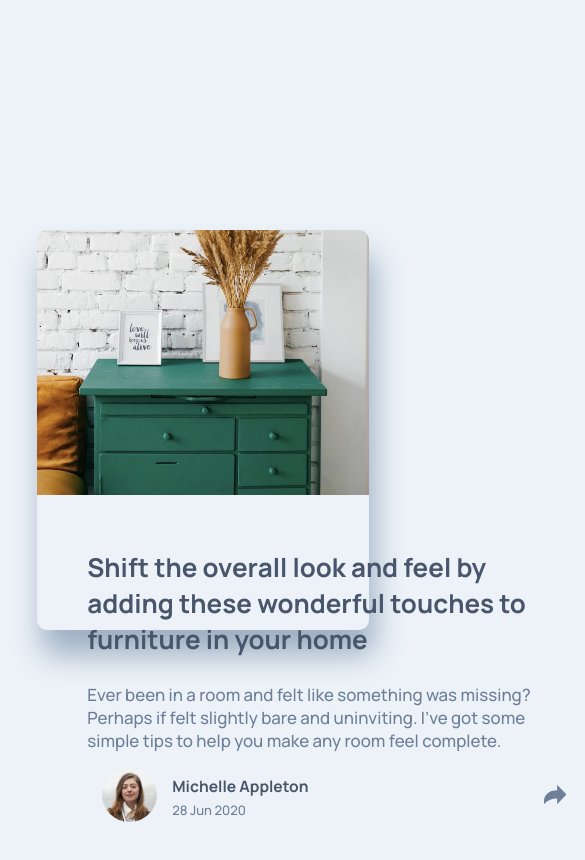
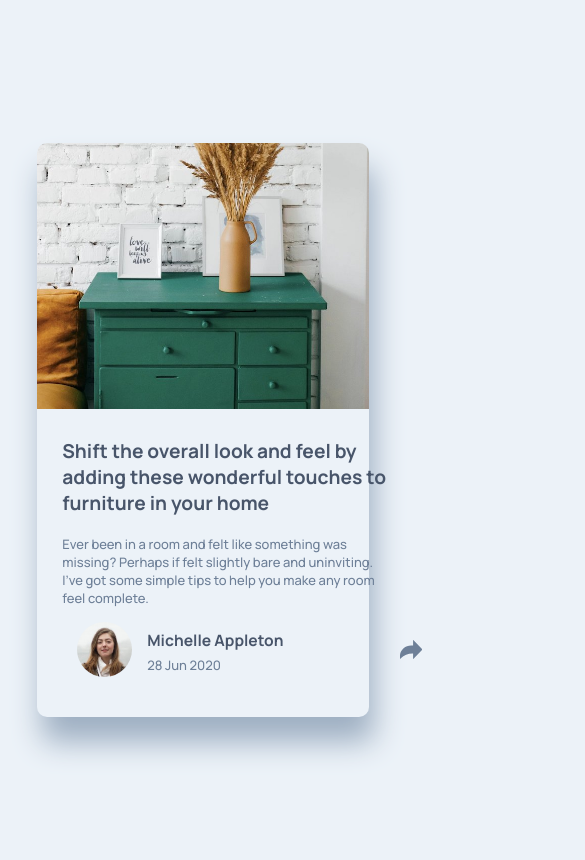
Before and after one commit to LenyPython/article-preview-component, a React (Create React App) app: page / in a window 390 px wide. Shown: the top 860 px of the page, 585 px wide, since content can reach past the window. Built offline with nearby package versions, Linux system fonts and the light colour scheme.

Commit message:
started to work on resposive web design. Added media querries to some styles

```diff
--- a/src/App.scss
+++ b/src/App.scss
@@ -75,8 +75,19 @@ h1{
 }
 
 @media(max-width: 1050px){
+p{
+	margin: 0;
+	font-size: 1em;
+	font-weight: 400;
+	color: $desaturatedDarkBlue;
+}
+h1{
+	font-size: 1.2rem;
+	margin: 0 0 1em 0;
+}
 .wrapper {
 	width: 85vw;
+	height: unset;
 	display:flex;
 	flex-flow: column;
 	border-radius: 10px;
@@ -92,5 +103,11 @@ h1{
 		height: auto;
 	}
 }
+.personal-wrapper {
+	display: flex;
+	flex-flow: row nowrap;
+	justify-content: space-between;
+	align-items: center;
+}
 
 }
--- a/src/components/content.scss
+++ b/src/components/content.scss
@@ -8,10 +8,12 @@
 	padding: 50px;
 }
 .main > h1 {
-	font-size:2em;
 	font-weight: 700;
 }
 
 @media(max-width: 1050px) {
-
+	.main{
+		width: 100%;
+		padding: 25px;
+	}
 }
```
